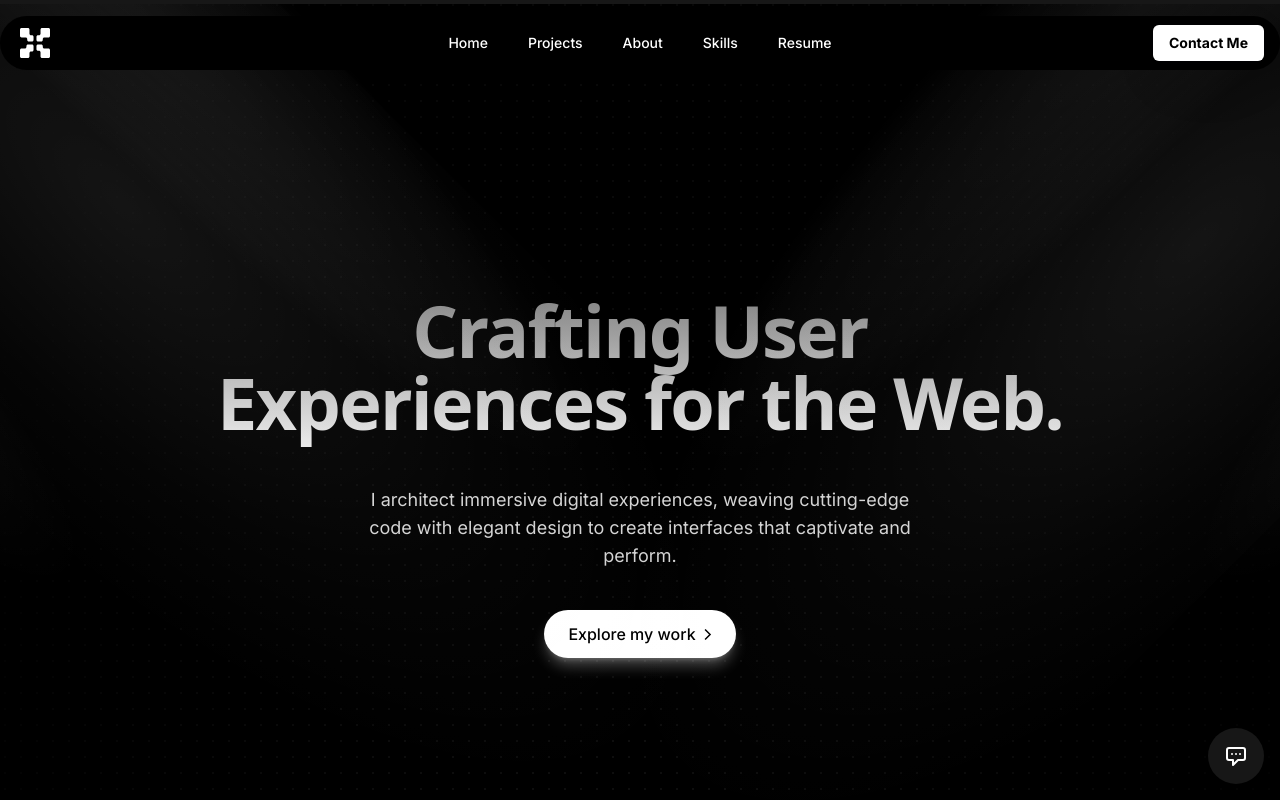
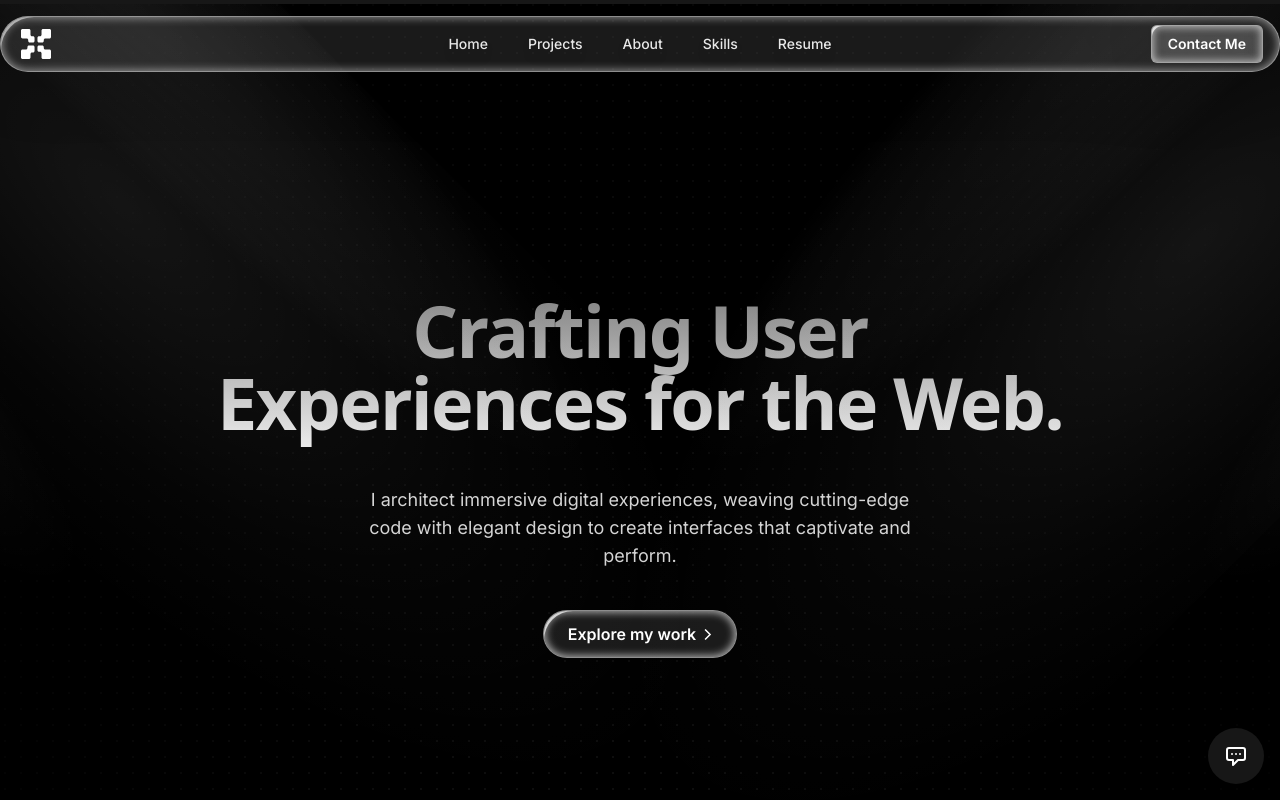
Before and after one commit to knetero/portfolio, a Next.js app: page / in a window 1280 px wide. Shown: the top 800 px of the page. Built offline with nearby package versions, Linux system fonts and the light colour scheme; what tailwindcss-motion would draw is missing.

Commit message:
Add liquid glass effect to navbar and buttons,.

```diff
--- a/package.json
+++ b/package.json
@@ -19,6 +19,7 @@
     "date-fns": "^4.1.0",
     "framer-motion": "^11.11.11",
     "lenis": "^1.1.21",
+    "liquid-glass-react": "^1.1.1",
     "lucide-react": "^0.454.0",
     "mini-svg-data-uri": "^1.4.4",
     "motion": "^12.23.22",
--- a/src/app/layout.tsx
+++ b/src/app/layout.tsx
@@ -83,6 +83,7 @@ export default function RootLayout({
     <html lang="en" className="custom-scrollbar overflow-x-hidden">
       <head>
         {/* Preconnect to speed up font loading */}
+        <link rel="preconnect" href="https://fonts.googleapis.com" />
         <link rel="preconnect" href="https://fonts.gstatic.com" crossOrigin="anonymous" />
         {/* DNS prefetch for any external resources */}
         <link rel="dns-prefetch" href="https://fonts.gstatic.com" />
--- a/src/components/Home.jsx
+++ b/src/components/Home.jsx
@@ -87,12 +87,24 @@ export function Home() {
               duration: 0.5,
               ease: "easeInOut"
             }}
-            className=" flex flex-row items-center gap-2 justify-center bg-white text-black w-full sm:w-auto
-            h-12 px-6 text-base font-medium cursor-pointer hover:bg-gray-200 transition-colors duration-200 rounded-full shadow shadow-white/30 shadow-lg"
+            className="flex flex-row items-center gap-2 justify-center bg-white/10 text-white w-full sm:w-auto h-12 px-6 text-base font-semibold cursor-pointer hover:bg-white/20 hover:scale-105 transition-all duration-300 rounded-full border border-white/50"
+            style={{
+              backdropFilter: "brightness(1.1) blur(10px)",
+              WebkitBackdropFilter: "brightness(1.1) blur(10px)",
+              boxShadow: "inset 6px 6px 0px -6px rgba(255, 255, 255, 0.7), inset 0 0 8px 1px rgba(255, 255, 255, 0.7)",
+              filter: "drop-shadow(-4px -5px 20px rgba(0, 0, 0, 0.3))",
+            }}
             onClick={(e) => smoothScroll(e, "projects")}
           >
             Explore my work
-            <Image src="/Images/arrow.svg" alt="arrow" width={8} height={8} priority />
+            <Image
+              src="/Images/arrow.svg"
+              alt="arrow"
+              width={8}
+              height={8}
+              priority
+              className="brightness-0 invert"
+            />
           </motion.button>
         </motion.div>
       </div>
--- a/src/components/ResizableNavbar.tsx
+++ b/src/components/ResizableNavbar.tsx
@@ -78,26 +78,56 @@ interface NavBodyProps {
 
 const NavBody = ({ children, className, visible }: NavBodyProps) => {
   return (
+    <>
+      {/* SVG filter for liquid glass displacement effect */}
+      <svg style={{ display: 'none' }}>
+        <defs>
+          <filter id="liquidGlassFilter">
+            <feTurbulence
+              type="turbulence"
+              baseFrequency="0.01"
+              numOctaves="2"
+              result="turbulence"
+            />
+            <feDisplacementMap
+              in="SourceGraphic"
+              in2="turbulence"
+              scale="50"
+              xChannelSelector="R"
+              yChannelSelector="G"
+            />
+          </filter>
+        </defs>
+      </svg>
+
       <motion.nav
         animate={{
-        backdropFilter: visible ? "blur(10px)" : "none",
-        boxShadow: visible
-          ? "0 0 24px rgba(34,42,53,0.06), 0 1px 1px rgba(0,0,0,0.05), 0 0 0 1px rgba(34,42,53,0.04), 0 0 4px rgba(34,42,53,0.08), 0 16px 68px rgba(47,48,55,0.05), 0 1px 0 rgba(255,255,255,0.1) inset"
-          : "none",
           width: visible ? "40%" : "100%",
           y: visible ? 20 : 0,
         }}
         transition={{ type: "spring", stiffness: 200, damping: 50 }}
-      style={{ minWidth: "780px" }}
+        style={{
+          minWidth: "780px",
+          backdropFilter: "brightness(1.1) blur(10px) url(#liquidGlassFilter)",
+          WebkitBackdropFilter: "brightness(1.1) blur(10px)",
+          filter: "drop-shadow(-8px -10px 46px rgba(0, 0, 0, 0.37))",
+          boxShadow: visible
+            ? "inset 6px 6px 0px -6px rgba(255, 255, 255, 0.7), inset 0 0 8px 1px rgba(255, 255, 255, 0.7)"
+            : "inset 6px 6px 0px -6px rgba(255, 255, 255, 0.5), inset 0 0 8px 1px rgba(255, 255, 255, 0.5)",
+        }}
         data-visible={visible}
         className={cn(
-        "group relative mx-auto hidden max-w-7xl flex-row items-center justify-between rounded-full bg-black px-4 py-2 lg:flex",
-        visible && "bg-black",
+          "group relative mx-auto hidden max-w-7xl flex-row items-center justify-between rounded-full px-4 py-2 lg:flex overflow-hidden",
+          "border border-white/50",
+          "bg-white/10",
           className,
         )}
       >
+        <div className="relative z-10 flex w-full items-center justify-between">
           {children}
+        </div>
       </motion.nav>
+    </>
   );
 };
 
@@ -127,10 +157,9 @@ const NavItems = ({ items, className, onItemClick }: NavItemsProps) => {
           }}
           onMouseEnter={() => setHovered(idx)}
           className={cn(
-            "relative px-4 py-2 transition-colors",
-            // default states based on nav visibility
-            "group-data-[visible=false]:text-white group-data-[visible=false]:hover:text-gray-300",
-            "group-data-[visible=true]:text-white group-data-[visible=true]:hover:text-gray-300",
+            "relative px-4 py-2 transition-all duration-300",
+            // default states - white text with glass effect
+            "text-white/90 hover:text-white hover:scale-105 font-medium drop-shadow-lg",
             // ensure readable colour when pill is active
             hovered === idx && "!text-black dark:!text-white"
           )}
@@ -184,7 +213,7 @@ const NavbarButton = ({
 
   const variantStyles = {
     primary:
-      "bg-white text-black shadow-[0_0_24px_rgba(34,42,53,0.06),_0_1px_1px_rgba(0,0,0,0.05),_0_0_0_1px_rgba(34,42,53,0.04),_0_0_4px_rgba(34,42,53,0.08),_0_16px_68px_rgba(47,48,55,0.05),_0_1px_0_rgba(255,255,255,0.1)_inset]",
+      "bg-white/10 text-white border border-white/50 font-semibold hover:bg-white/20 hover:scale-105 transition-all",
     secondary: "bg-transparent text-white border border-white",
     dark: "bg-black text-white shadow-[0_0_24px_rgba(34,42,53,0.06),_0_1px_1px_rgba(0,0,0,0.05),_0_0_0_1px_rgba(34,42,53,0.04),_0_0_4px_rgba(34,42,53,0.08),_0_16px_68px_rgba(47,48,55,0.05),_0_1px_0_rgba(255,255,255,0.1)_inset]",
     gradient:
@@ -195,6 +224,13 @@ const NavbarButton = ({
     <Tag
       href={href || undefined}
       className={cn(baseStyles, variantStyles[variant], className)}
+      style={{
+        backdropFilter: "brightness(1.1) blur(10px)",
+        WebkitBackdropFilter: "brightness(1.1) blur(10px)",
+        boxShadow: "inset 6px 6px 0px -6px rgba(255, 255, 255, 0.7), inset 0 0 8px 1px rgba(255, 255, 255, 0.7)",
+        filter: "drop-shadow(-4px -5px 20px rgba(0, 0, 0, 0.3))",
+        ...("style" in props && props.style ? props.style : {}),
+      }}
       {...props}
     >
       {children}
@@ -234,9 +270,19 @@ export default function ResizableNavbar() {
       </div>
 
       {/* Mobile navbar (below lg) */}
-      <header className="fixed inset-x-0 top-0 z-50 flex items-center justify-between bg-black px-4 py-4 lg:hidden">
+      <header className="fixed inset-x-0 top-0 z-50 flex items-center justify-between px-4 py-4 lg:hidden">
         <NavbarLogo />
-        <button onClick={() => setIsOpen((p) => !p)} aria-label="Toggle Menu" className="text-white focus:outline-none">
+        <button
+          onClick={() => setIsOpen((p) => !p)}
+          aria-label="Toggle Menu"
+          className="text-white focus:outline-none p-2 rounded-xl border border-white/50 hover:bg-white/20 transition-all"
+          style={{
+            backdropFilter: "brightness(1.1) blur(10px)",
+            WebkitBackdropFilter: "brightness(1.1) blur(10px)",
+            boxShadow: "inset 4px 4px 0px -4px rgba(255, 255, 255, 0.6), inset 0 0 6px 1px rgba(255, 255, 255, 0.6)",
+            filter: "drop-shadow(-4px -5px 20px rgba(0, 0, 0, 0.3))",
+          }}
+        >
           {isOpen ? <IconX className="h-6 w-6" /> : <IconMenu2 className="h-6 w-6" />}
         </button>
       </header>
@@ -249,13 +295,30 @@ export default function ResizableNavbar() {
             animate={{ opacity: 1 }}
             exit={{ opacity: 0 }}
             transition={{ duration: 0.2 }}
-            className="fixed inset-0 z-40 bg-black flex flex-col items-center justify-center space-y-6 lg:hidden"
+            className="fixed inset-0 z-40 flex flex-col items-center justify-center space-y-8 lg:hidden"
           >
+            {/* Liquid glass backdrop layers */}
+            <div className="absolute inset-0 bg-black/70 backdrop-blur-3xl" />
+            <div className="absolute inset-0 bg-gradient-to-br from-white/10 via-transparent to-white/5" />
+
+            <div className="relative z-10 flex flex-col items-center justify-center space-y-8">
               {links.map((l, i) => (
                 <motion.a
                   key={l.name}
                   href={l.link}
-                className="text-xl text-white font-light hover:text-gray-300"
+                  className="text-2xl text-white hover:text-white/90 font-light transition-all duration-300 inline-block px-8 py-3 rounded-2xl hover:scale-110 border border-transparent hover:border-white/50"
+                  style={{
+                    backdropFilter: "brightness(1.05) blur(8px)",
+                    WebkitBackdropFilter: "brightness(1.05) blur(8px)",
+                  }}
+                  onMouseEnter={(e) => {
+                    e.currentTarget.style.boxShadow = "inset 4px 4px 0px -4px rgba(255, 255, 255, 0.6), inset 0 0 6px 1px rgba(255, 255, 255, 0.6)";
+                    e.currentTarget.style.filter = "drop-shadow(-4px -5px 20px rgba(0, 0, 0, 0.3))";
+                  }}
+                  onMouseLeave={(e) => {
+                    e.currentTarget.style.boxShadow = "";
+                    e.currentTarget.style.filter = "";
+                  }}
                   onClick={(e: React.MouseEvent<HTMLAnchorElement>) => {
                     setIsOpen(false);
                     smoothScroll(e, l.link.replace("#", ""));
@@ -266,9 +329,15 @@ export default function ResizableNavbar() {
                   {l.name}
                 </motion.a>
               ))}
+              <motion.div
+                initial={{ x: -20, opacity: 0 }}
+                animate={{ x: 0, opacity: 1, transition: { delay: 0.1 + links.length * 0.05 } }}
+              >
                 <NavbarButton onClick={(e: React.MouseEvent<HTMLButtonElement>) => { setIsOpen(false); smoothScroll(e, "contact"); }}>
                   Contact Me
                 </NavbarButton>
+              </motion.div>
+            </div>
           </motion.div>
         )}
       </AnimatePresence>
```
Also changed, not shown: 1 other file (tests, documents, lock files or other folders). Lines whose indentation alone changed are shown as unchanged.
